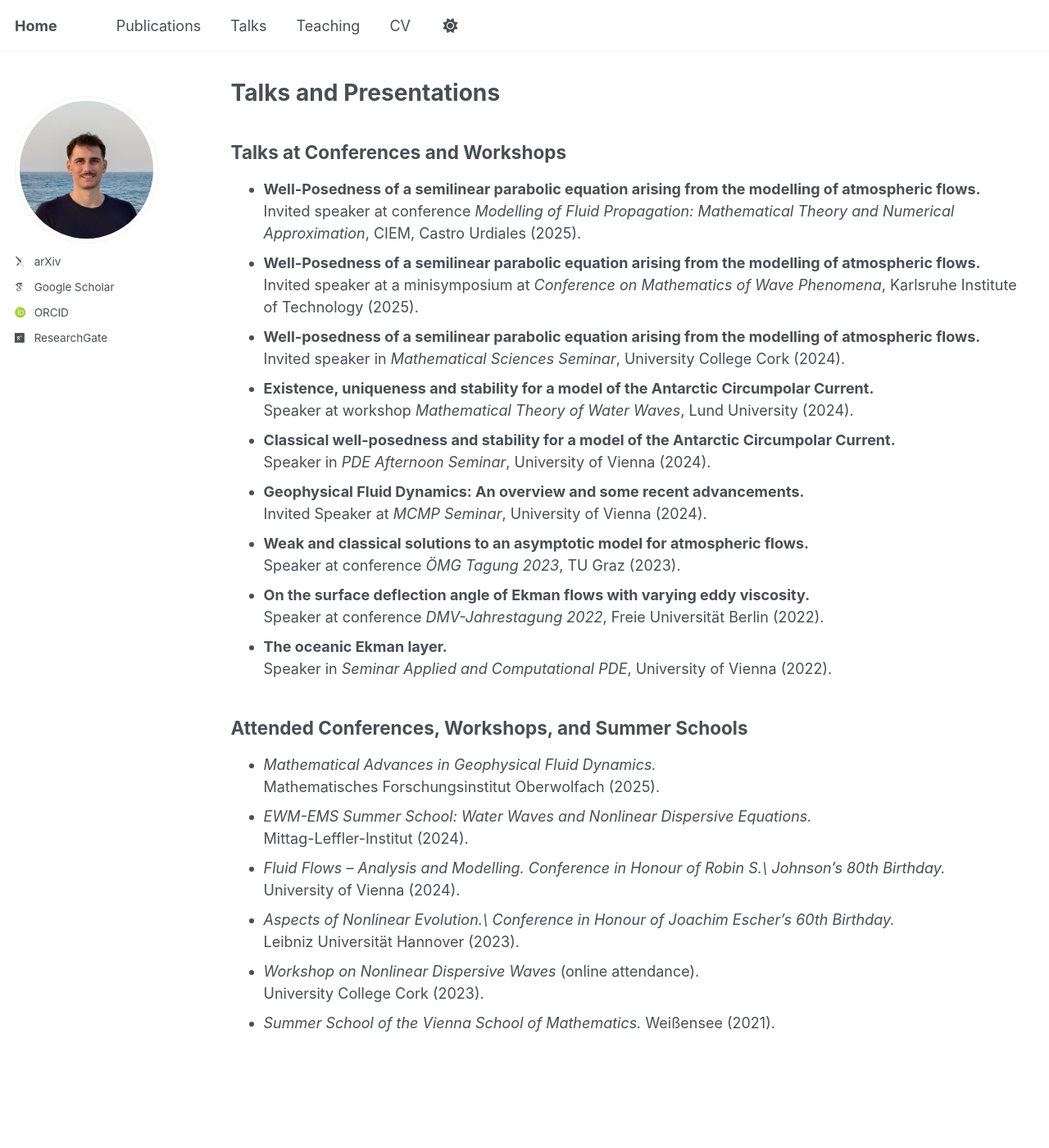
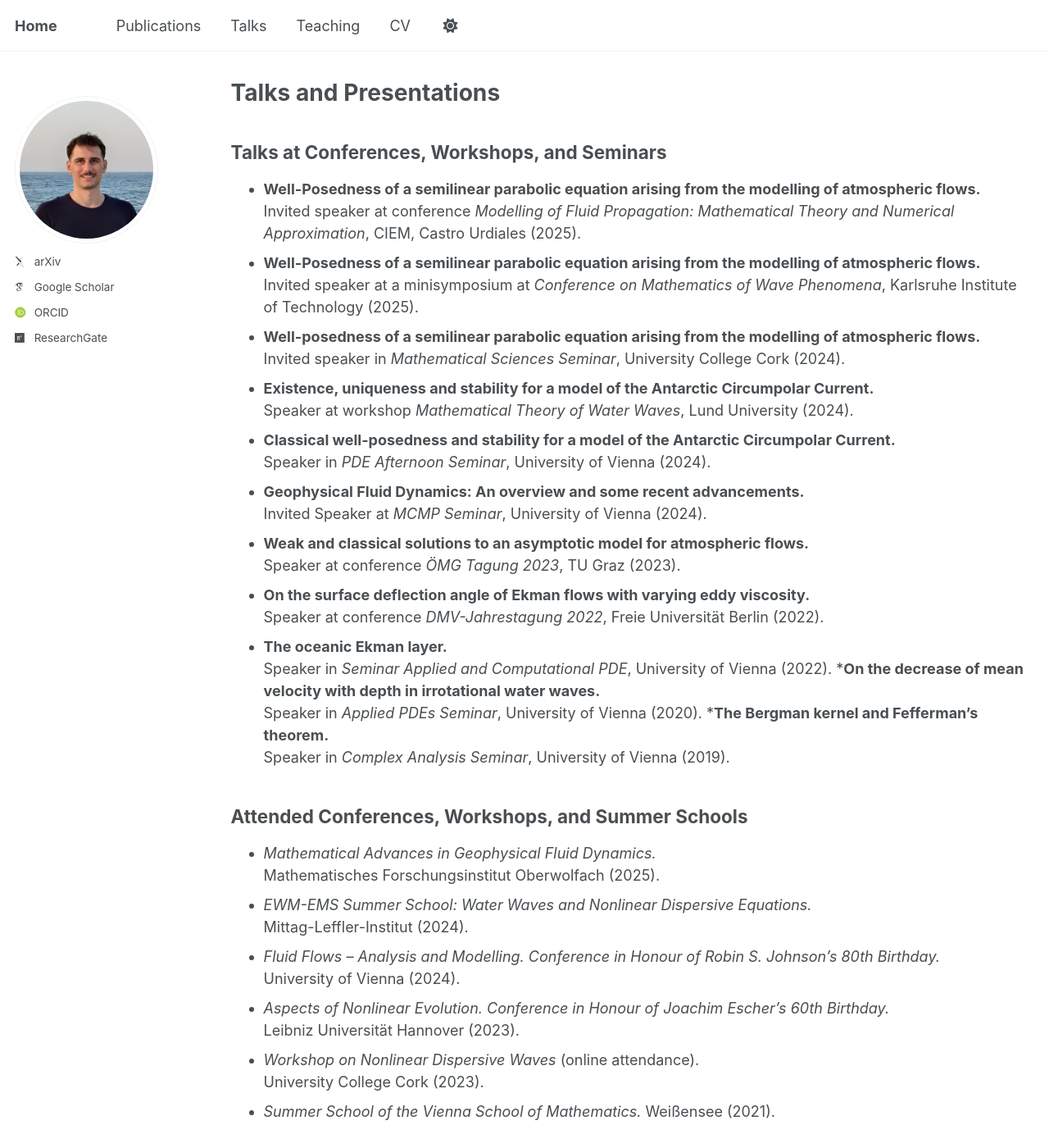
Before and after one commit to luigi-roberti/luigi-roberti.github.io, a Jekyll site: the page built from _pages/talks.md, in a window 1280 px wide and 1400 px high. Shown: the whole window at 82% size. Built offline with Jekyll 4.4.1, drawn with Linux system fonts in a browser that asks for light colours; some web fonts are replaced; a script that is not in the unit is left out.

Commit message:
Update talks.md

```diff
--- a/_pages/talks.md
+++ b/_pages/talks.md
@@ -5,7 +5,7 @@ permalink: /talks/
 author_profile: true
 ---
 
-Talks at Conferences and Workshops
+Talks at Conferences, Workshops, and Seminars
 ------
 * <b>Well-Posedness of a semilinear parabolic equation arising from the modelling of atmospheric flows.</b><br />
 Invited speaker at conference <i>Modelling of Fluid Propagation: Mathematical Theory and Numerical Approximation</i>, CIEM, Castro Urdiales (2025).
@@ -25,6 +25,10 @@ Speaker at conference <i>ÖMG Tagung 2023</i>, TU Graz (2023).
 Speaker at conference <i>DMV-Jahrestagung 2022</i>, Freie Universität Berlin (2022).
 * <b>The oceanic Ekman layer.</b><br />
 Speaker in <i>Seminar Applied and Computational PDE</i>, University of Vienna (2022).
+*<b>On the decrease of mean velocity with depth in irrotational water waves.</b><br />
+Speaker in <i>Applied PDEs Seminar</i>, University of Vienna (2020).
+*<b>The Bergman kernel and Fefferman’s theorem.</b><br />
+Speaker in <i>Complex Analysis Seminar</i>, University of Vienna (2019).
 
 Attended Conferences, Workshops, and Summer Schools
 ------
@@ -32,9 +36,9 @@ Attended Conferences, Workshops, and Summer Schools
 Mathematisches Forschungsinstitut Oberwolfach (2025).
 * <i>EWM-EMS Summer School: Water Waves and Nonlinear Dispersive Equations.</i><br />
 Mittag-Leffler-Institut (2024).
-* <i>Fluid Flows – Analysis and Modelling. Conference in Honour of Robin S.\ Johnson's 80th Birthday.</i><br />
+* <i>Fluid Flows – Analysis and Modelling. Conference in Honour of Robin S. Johnson's 80th Birthday.</i><br />
 University of Vienna (2024).
-* <i>Aspects of Nonlinear Evolution.\ Conference in Honour of Joachim Escher's 60th Birthday.</i><br />
+* <i>Aspects of Nonlinear Evolution. Conference in Honour of Joachim Escher's 60th Birthday.</i><br />
 Leibniz Universität Hannover (2023).
 * <i>Workshop on Nonlinear Dispersive Waves</i> (online attendance).<br />
  University College Cork (2023).
```
